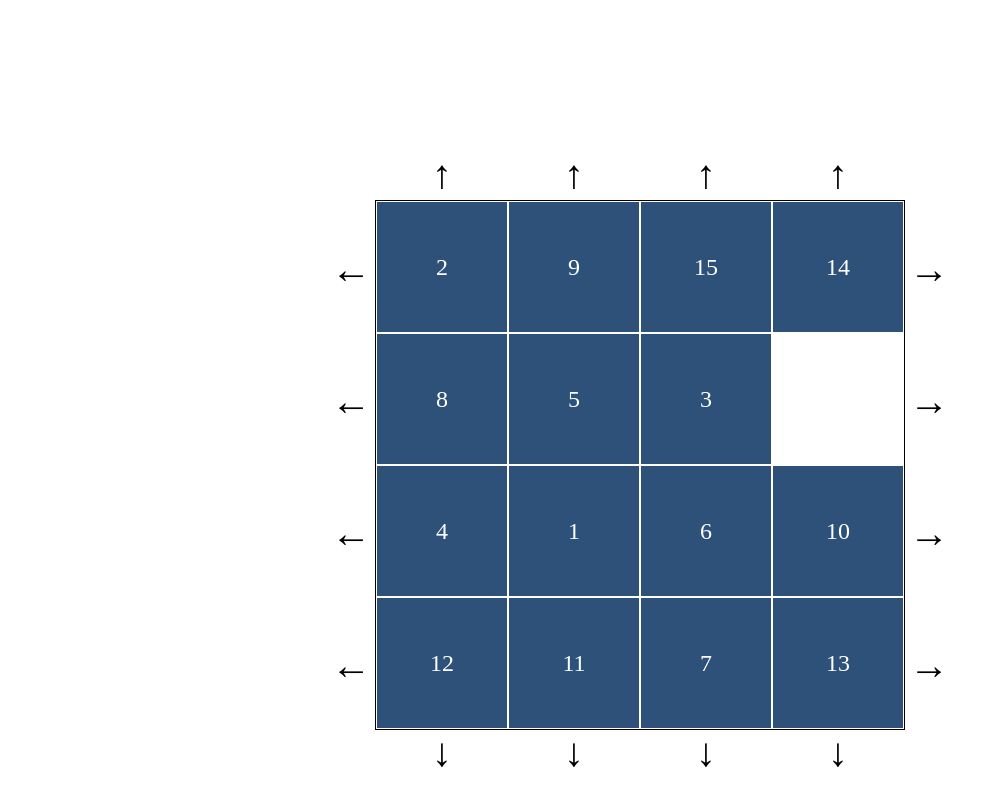
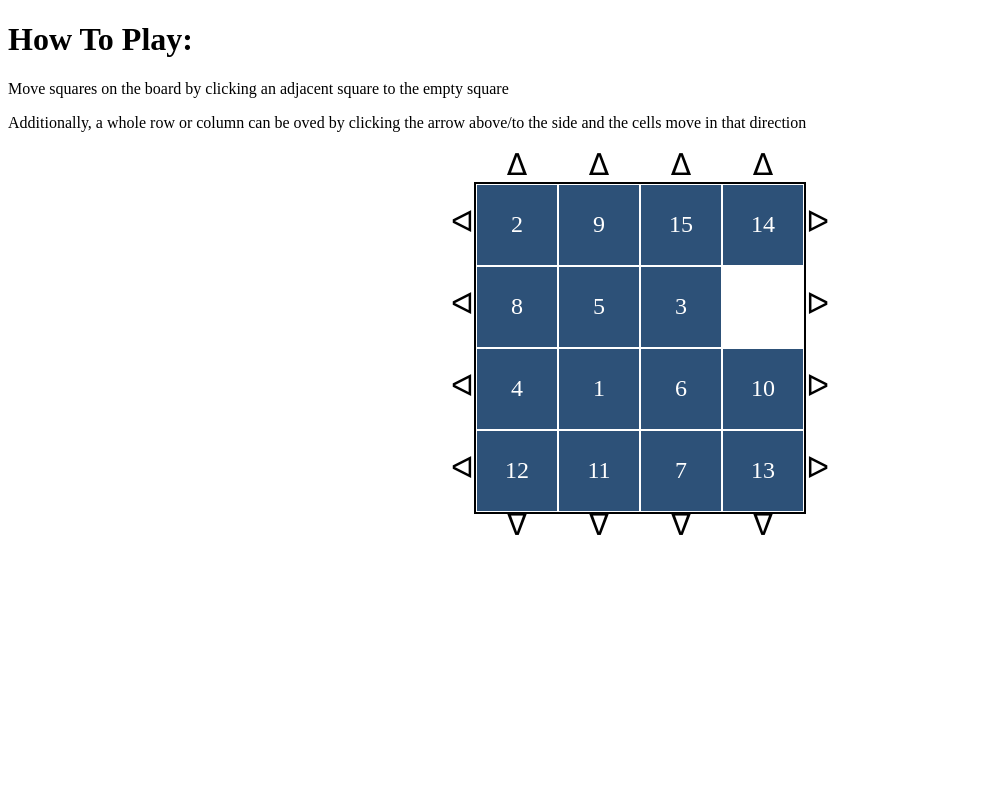
Before and after one commit to Kyruski/15-puzzle-board, a React (Vite) app: page / in a window 1280 px wide. Shown: the top 806 px of the page, without its empty margins (0-996 px from the left). Built offline with nearby package versions, Linux system fonts and the light colour scheme.

Commit message:
Fixes bug with selecting an arrow of wrong row/column, adds rules

```diff
--- a/src/App.tsx
+++ b/src/App.tsx
@@ -6,6 +6,19 @@ function App() {
 
   return (
     <div className="App">
+      <h1>
+        How To Play:
+      </h1>
+      <div>
+        <p>
+          Move squares on the board by clicking an adjacent square to the empty square
+        </p>
+      </div>
+      <div>
+        <p>
+          Additionally, a whole row or column can be oved by clicking the arrow above/to the side and the cells move in that direction
+        </p>
+      </div>
       <Board />
     </div>
   )
--- a/src/Components/Board.tsx
+++ b/src/Components/Board.tsx
@@ -5,11 +5,11 @@ import { ControlRow } from './ControlRow';
 import { BoardContainer, GameContainer, TopBottomContainer, BottomControl, TopControl } from './elements';
 
 const initialBoard = (): [square[][], number[]] => {
-  const nums = Array(16).fill(null);
-  for (let i = 1; i <= 15; i++) {
+  const nums = Array(16).fill(null); //create empty array with 'null'
+  for (let i = 1; i <= 15; i++) { //populate the array with numbers 1-15 in random indexs
     if (!nums.includes(i)) {
       let randIndex = Math.floor(Math.random() * 16);
-      while (nums[randIndex]) {
+      while (nums[randIndex]) { //if the value at the index isn't null, recompute index
         randIndex = Math.floor(Math.random() * 16);
       }
       nums[randIndex] = i;
@@ -17,12 +17,12 @@ const initialBoard = (): [square[][], number[]] => {
   }
   let open = [0, 0];
   const board = []
-  for (let i = 0; i < 4; i++) {
+  for (let i = 0; i < 4; i++) { //run through the array turning into 2d matrix for board
     const row = [];
     for (let j = 0; j < 4; j++) {
       let num = nums.pop()
       row.push(num);
-      if (num === null) open = [i, j];
+      if (num === null) open = [i, j]; //if the value null, we have our open space
     }
     board.push(row);
   }
@@ -45,34 +45,33 @@ export const Board = () => {
     ) {
       [newMatrix[pos[0]][pos[1]], newMatrix[openSpace[0]][openSpace[1]]] = [newMatrix[openSpace[0]][openSpace[1]], newMatrix[pos[0]][pos[1]]]; //swap spots
       setBoard(newMatrix); //set new board
-      setOpenSpace(pos); //set new Open Space
+      setOpenSpace(pos); //set new openSpace
     }
   }
 
   const moveMultiple = (pos: square[], arrowClick: string): void => {
-    console.log(pos, openSpace, board);
     const newMatrix = [...board]; //working matrix since board is immutable
-    let newPos = [0, 0];
-    if (pos[1] !== null) {
+    let newPos = [...openSpace];
+    if (pos[0] === null && pos[1] === openSpace[1]) { //checking if it's a column (if pos[0] is null) and if it's the correct column
       if (arrowClick === 'bottom' || arrowClick === 'right') {
-        for (let i = openSpace[0]; i > 0; i--) { //work from open space to end, excluding 0th index since it switches
+        for (let i = openSpace[0]; i > 0; i--) { //work from open space to start, excluding 0th index since it switches
           [newMatrix[i][pos[1]], newMatrix[i - 1][pos[1]]] = [newMatrix[i - 1][pos[1]], newMatrix[i][pos[1]]] //swap spots
         }
         newPos = [0, pos[1]];
       } else {
-        for (let i = openSpace[0]; i < 3; i++) {
+        for (let i = openSpace[0]; i < 3; i++) { //work from open space to end, excluding the last index sicne it switches
           [newMatrix[i][pos[1]], newMatrix[i + 1][pos[1]]] = [newMatrix[i + 1][pos[1]], newMatrix[i][pos[1]]] //swap spots
         }
         newPos = [3, pos[1]];
       }
-    } else {
+    } else if (pos[1] === null && pos[0] === openSpace[0]) { //checking if it's a row (if pos[1] is null) and if it's the correct row
       if (arrowClick === 'bottom' || arrowClick === 'right') {
-        for (let i = openSpace[1]; i > 0; i--) { //work from open space to end, excluding 0th index since it switches
+        for (let i = openSpace[1]; i > 0; i--) { //work from open space to start, excluding 0th index since it switches
           [newMatrix[pos[0]][i], newMatrix[pos[0]][i - 1]] = [newMatrix[pos[0]][i - 1], newMatrix[pos[0]][i]] //swap spots
         }
         newPos = [pos[0], 0];
       } else {
-        for (let i = openSpace[1]; i < 3; i++) {
+        for (let i = openSpace[1]; i < 3; i++) { //work from open space to end, excluding the last index sicne it switches
           [newMatrix[pos[0]][i], newMatrix[pos[0]][i + 1]] = [newMatrix[pos[0]][i + 1], newMatrix[pos[0]][i]] //swap spots
         }
         newPos = [pos[0], 3];
@@ -87,13 +86,13 @@ export const Board = () => {
       <BoardContainer>
         <TopBottomContainer>
           <TopControl>
-            <ControlRow row={controllRow} moveMultiple={moveMultiple} arrowClick={'top'} arrow={'↑'} />
+            <ControlRow row={controllRow} moveMultiple={moveMultiple} arrowClick={'top'} arrow={'ᐃ'} />
           </TopControl>
         </TopBottomContainer>
         {board.map((row, index) => (<BoardRow row={row} handleSquareClick={handleSquareClick} moveMultiple={moveMultiple} rowIndex={index} key={`row${index}`} />))}
         <TopBottomContainer>
           <BottomControl>
-            <ControlRow row={controllRow} moveMultiple={moveMultiple} arrowClick={'bottom'} arrow={'↓'} />
+            <ControlRow row={controllRow} moveMultiple={moveMultiple} arrowClick={'bottom'} arrow={'ᐁ'} />
           </BottomControl>
         </TopBottomContainer>
       </BoardContainer>
--- a/src/Components/BoardRow.tsx
+++ b/src/Components/BoardRow.tsx
@@ -16,13 +16,13 @@ export const BoardRow: React.FC<Props> = ({ row, rowIndex, handleSquareClick, mo
   return (
     <BoardRowContainer>
       <LeftControl onClick={() => moveMultiple([rowIndex, null], 'left')}>
-        {'←'}
+        ᐊ
       </LeftControl>
       {row.map((square, index) => (
         <BoardSquare square={square} handleSquareClick={handleSquareClick} pos={[rowIndex, index]} key={`square${index}`} />
       ))}
       <RightControl onClick={() => moveMultiple([rowIndex, null], 'right')}>
-        {'→'}
+        ᐅ
       </RightControl>
     </BoardRowContainer>
   )
--- a/src/Components/elements.tsx
+++ b/src/Components/elements.tsx
@@ -1,14 +1,14 @@
 import styled from 'styled-components';
 
 export const GameContainer = styled.div`
-  margin: 200px;
+  margin: 50px;
 `;
 
 export const BoardContainer = styled.div`
   margin: auto auto;
   height: fit-content;
   width: fit-content;
-  border: 1px black solid;
+  border: 2px black solid;
 `
 
 export const BoardRowContainer = styled.div`
@@ -25,19 +25,19 @@ export const ControlRowContainer = styled.div`
 
 export const ControlSquareContainer = styled.div`
 display: inline-block;
-  width: 132px;
+  width: 82px;
 `;
 
 export const LeftRightControl = styled(BoardSquareContainer)`
-  width: 40px;
-  font-size: 40px;
+  width: 30px;
+  font-size: 30px;
   position: absolute;
-  top: 45px;
+  top: 20px;
 `;
 
 export const TopBottomControl = styled(BoardSquareContainer)`
-  height: 40px;
-  font-size: 40px;
+  height: 30px;
+  font-size: 30px;
   position: absolute;
   text-align: center;
 `;
@@ -47,19 +47,19 @@ export const TopBottomContainer = styled.div`
 `;
 
 export const TopControl = styled(TopBottomControl)`
-  top: -50px;
+  top: -37px;
 `;
 
 export const BottomControl = styled(TopBottomControl)`
-  bottom: -40px;
+  bottom: -25px;
 `;
 
 export const LeftControl = styled(LeftRightControl)`
-  left: -45px;
+  left: -25px;
 `;
 
 export const RightControl = styled(LeftRightControl)`
-  right: -45px;
+  right: -32px;
 `;
 
 export const BoardSquareItem = styled.div<{ isFilled: boolean }>`
@@ -69,8 +69,8 @@ export const BoardSquareItem = styled.div<{ isFilled: boolean }>`
   justify-content: center;
   align-items: center;
   border: 1px white solid;
-  height: 130px;
-  width: 130px;
+  height: 80px;
+  width: 80px;
 `;
 
 export const SquareText = styled.div`
```
